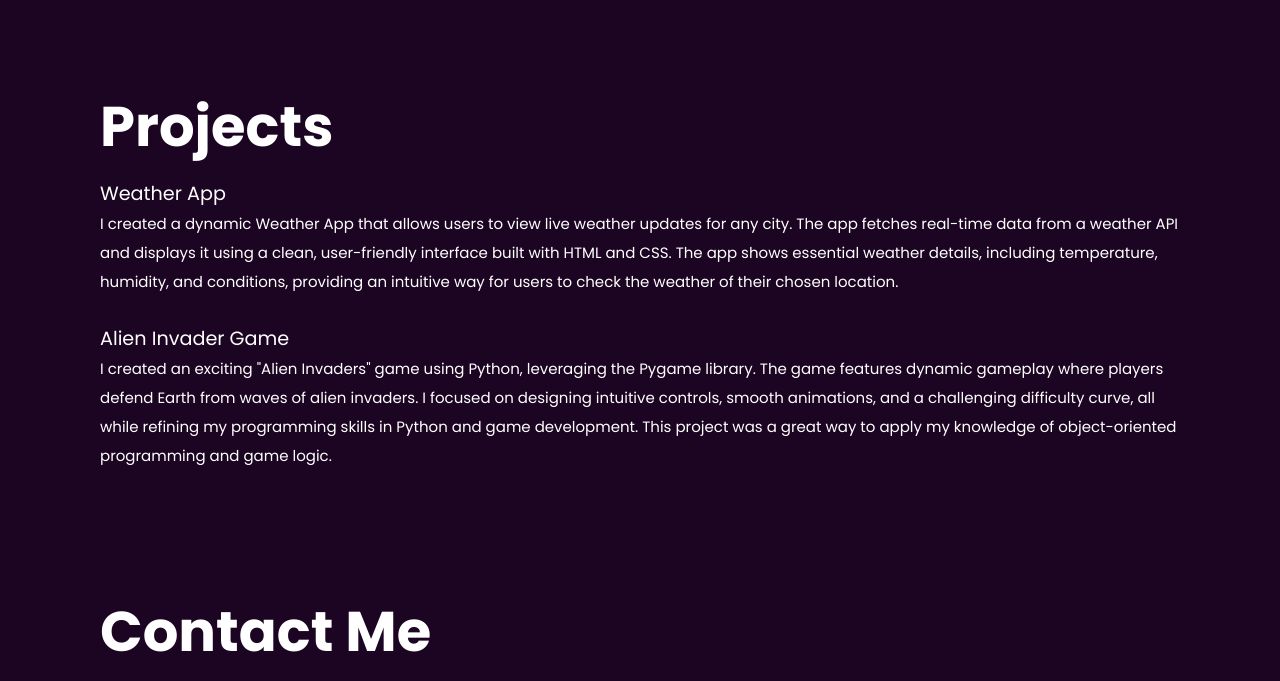
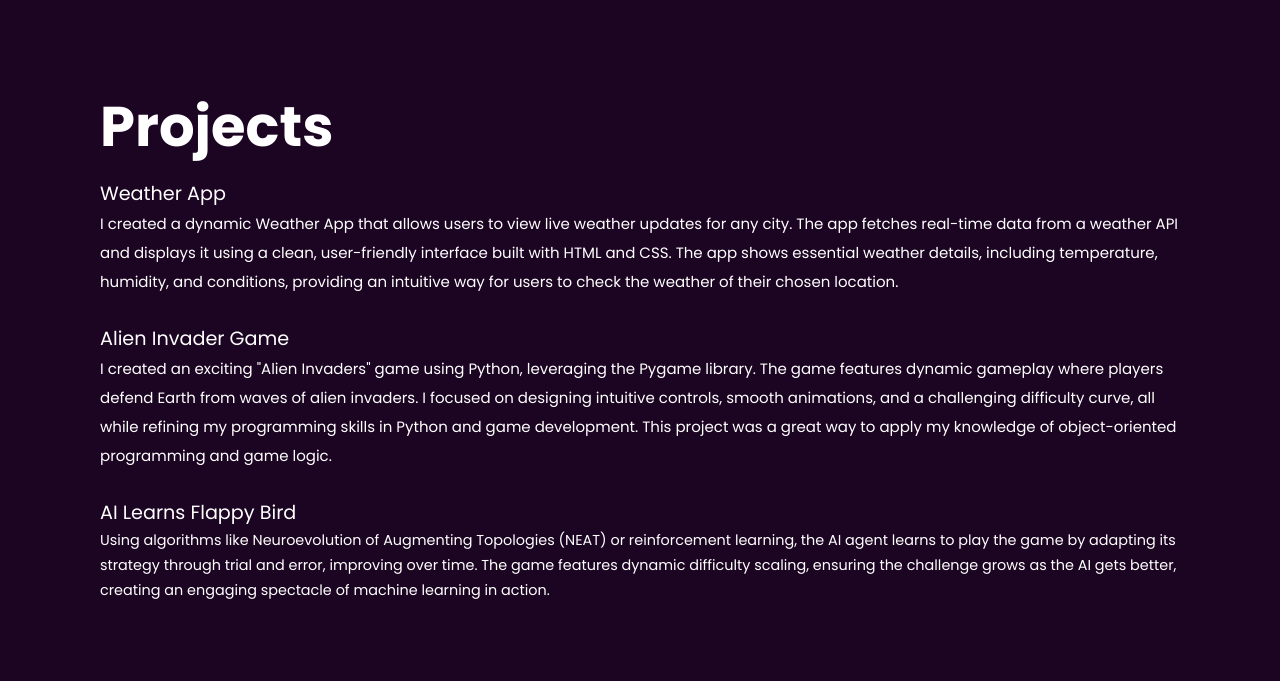
Before and after one commit to TahaKhwaja/TahaKPP, a plain HTML site: page index.html in a window 1280 px wide. Shown: the part 2417-3098 px from the top of the page. Drawn offline with Linux system fonts and the light colour scheme.

Commit message:
added new project

```diff
--- a/index.html
+++ b/index.html
@@ -49,7 +49,7 @@
             <p><br></p>
 
         <p>Computer Science Instructor: Icode<br>
-        <span style="font-size: 15px;">October 2024-Present</span><br>
+        <span style="font-size: 15px;">October 2024-December 2024</span><br>
         <span style="font-size: 12px";>As a Computer Science Instructor at iCode, I have the opportunity to inspire and guide students in learning the fundamentals of coding and technology. I focus on creating engaging and hands-on experiences to
              help students develop a solid foundation in programming and problem-solving. With a passion for education and technology, I strive to make coding accessible and fun for all ages,
              preparing students for future success in the tech world. In detail i teach Javascript, HTML, CSS, Python,and C++ to help students build websites, video games, and program drones! </span> </p>
@@ -79,12 +79,19 @@
                 The app fetches real-time data from a weather API and displays it using a clean, user-friendly interface built with HTML and CSS.
                 The app shows essential weather details, including temperature, humidity, and conditions, providing an intuitive way for users to check the weather of their chosen location.<br><br></span>
 
-            Alien Invader Game <br>
+
+        Alien Invader Game <br>
             <span style="font-size: 15px;">I created an exciting "Alien Invaders" game using Python, leveraging the Pygame library.
                 The game features dynamic gameplay where players defend Earth from waves of alien invaders. I focused on designing intuitive controls, smooth animations,
                 and a challenging difficulty curve, all while refining my programming skills in Python and game development.
-                This project was a great way to apply my knowledge of object-oriented programming and game logic.</span>
-            </p>
+                This project was a great way to apply my knowledge of object-oriented programming and game logic.<br><br></span>
+                </p>
+
+        <p>AI Learns Flappy Bird</p>
+            <span class="project-description">Using algorithms like Neuroevolution of Augmenting Topologies (NEAT) or reinforcement learning,
+                the AI agent learns to play the game by adapting its strategy through trial and error, improving over time.
+                The game features dynamic difficulty scaling, ensuring the challenge grows as the AI gets better, creating an engaging spectacle of machine learning in action.</span>
+                </p>
 
 
     <div id="Contact" class="sec">
--- a/style.css
+++ b/style.css
@@ -134,14 +134,21 @@ section img#mountains_front {
 }
 .sec h2
 {
+font-family: 'Poppins', sans-serif;
 font-size: 3.5em;
 margin-bottom: 10px;
 color: #fff;
 }
 .sec p
 {
+    font-family: 'Poppins', sans-serif;
     font-size: 1.2em;
     color: #fff;
+}
+.project-description{
+    font-family: 'Poppins', sans-serif;
+    color: #fff;
+    font-size: .9em;
 }
 .Socials
 {
```
